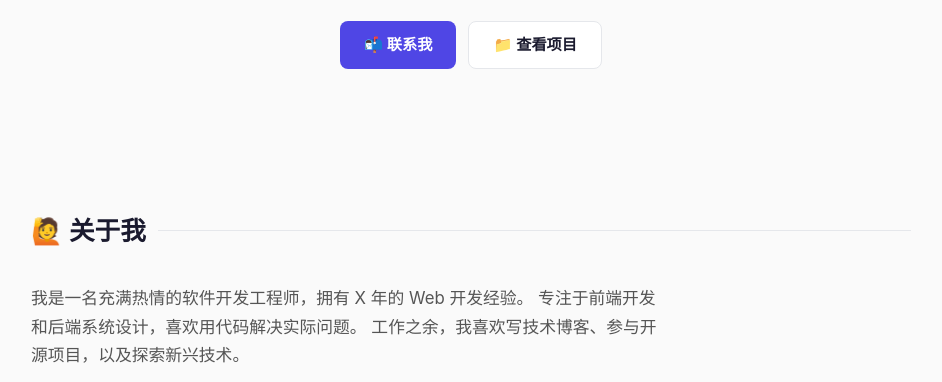
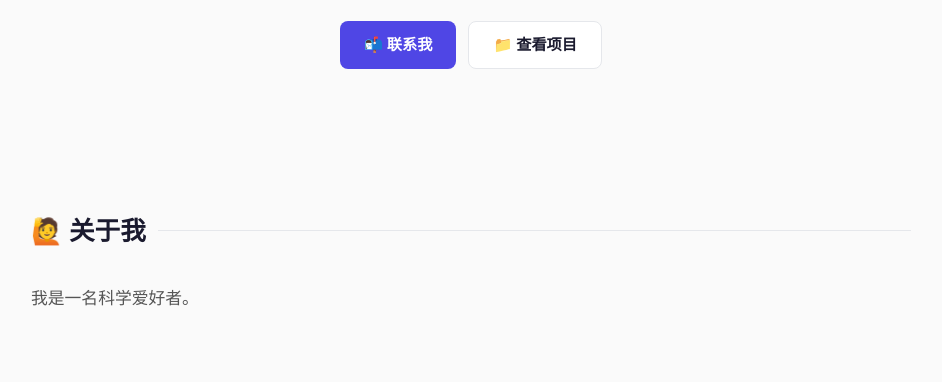
Before and after one commit to HuaZhong12/HuaZhong12.github.io, a plain HTML site: page index.html in a window 1280 px wide. Shown: the part 418-800 px from the top of the page, without its empty margins (169-1111 px from the left). Drawn offline with Linux system fonts and the light colour scheme.

Commit message:
Revise personal introduction in index.html
Updated personal description to emphasize scientific interests.

```diff
--- a/index.html
+++ b/index.html
@@ -354,9 +354,7 @@
             <h2 class="section-title fade-in">🙋 关于我</h2>
             <div class="about fade-in">
                 <p>
-                    我是一名充满热情的软件开发工程师，拥有 X 年的 Web 开发经验。
-                    专注于前端开发和后端系统设计，喜欢用代码解决实际问题。
-                    工作之余，我喜欢写技术博客、参与开源项目，以及探索新兴技术。
+                    我是一名科学爱好者。
                 </p>
             </div>
         </div>
```
